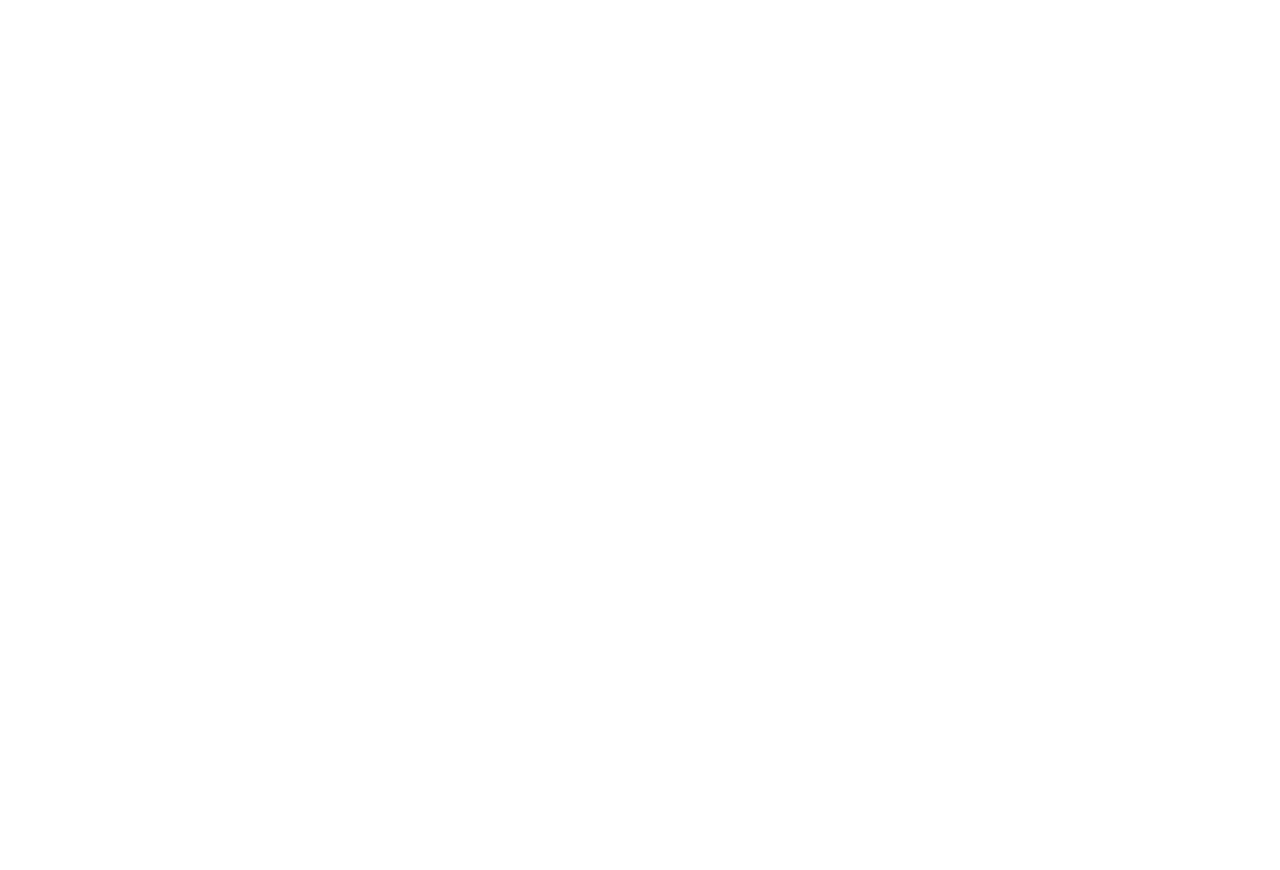
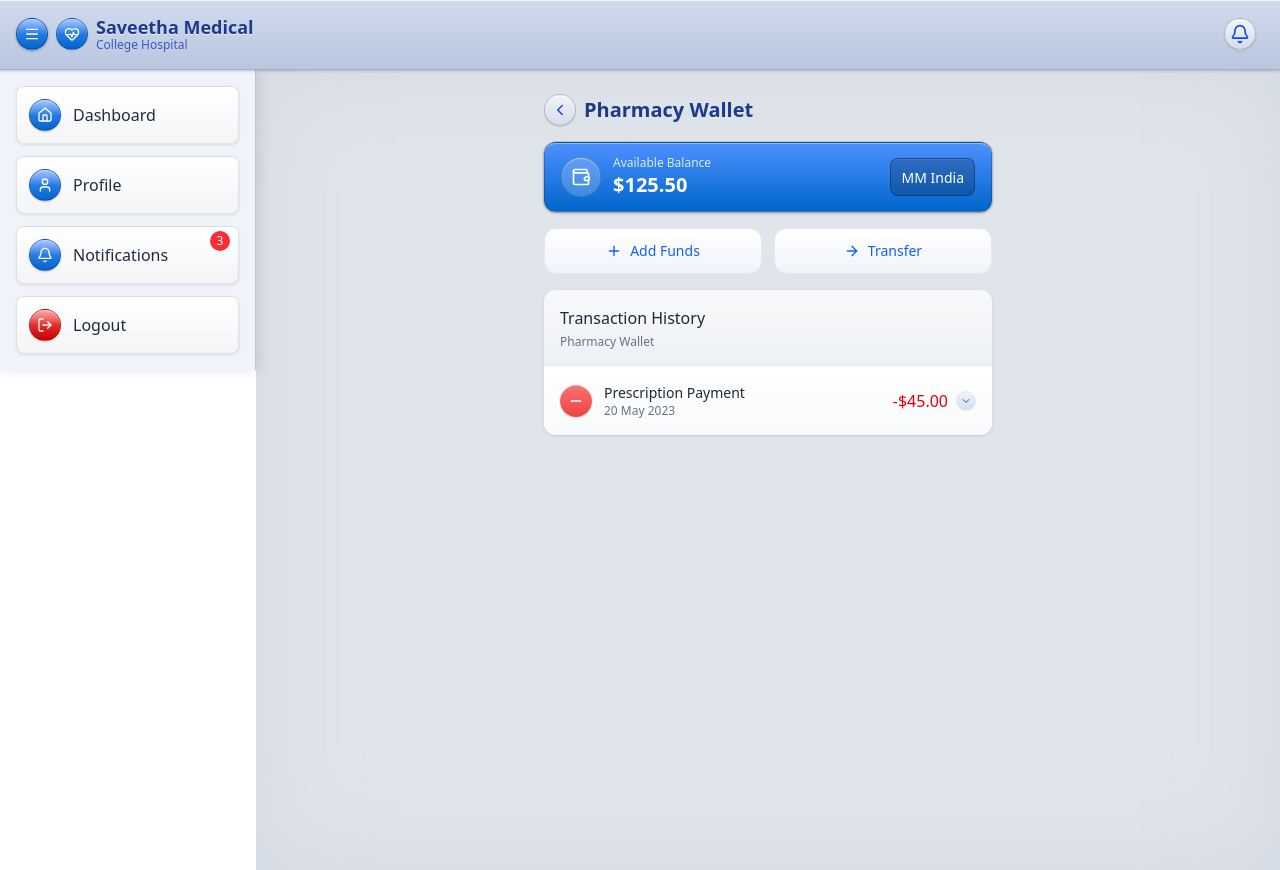
Before and after one commit to Mukunthan-A-R/simats-medical-client, a React (Vite) app: page /patient/pharmacy-wallet/1 in a window 1280 px wide. Before the commit this address had no page. Before the commit the page ends 800 px from the top, so only its background shows below. Built offline with nearby package versions, Linux system fonts and the light colour scheme.

Commit message:
new pharmacy wallet page

```diff
--- a/src/App.jsx
+++ b/src/App.jsx
@@ -13,6 +13,7 @@ import PatientDashboard from "./pages/patient/PatientDashboard";
 import PatientProfile from "./components/patient/PatientProfile";
 import PatientHealthRecords from "./pages/patient/PatientHealthRecords";
 import { PatientHospitalWallet } from "./pages/patient/PatientHospitalWallet";
+import { PatientPharmacyWallet } from "./pages/patient/PatientPharmacyWallet";
 
 function App() {
   return (
@@ -50,6 +51,10 @@ function App() {
               path="hospital-wallet/:patientId"
               element={<PatientHospitalWallet />}
             />
+            <Route
+              path="pharmacy-wallet/:patientId"
+              element={<PatientPharmacyWallet />}
+            />
           </Route>
         </Routes>
       </BrowserRouter>
--- /dev/null
+++ b/src/pages/patient/PatientPharmacyWallet.jsx
@@ -0,0 +1,245 @@
+import React, { useState } from "react";
+import {
+  WalletIcon,
+  PlusIcon,
+  MinusIcon,
+  ChevronLeftIcon,
+  ChevronDownIcon,
+  ChevronUpIcon,
+  ArrowRightIcon,
+} from "lucide-react";
+import { useNavigate } from "react-router-dom";
+
+// -------------------- Reusable Components --------------------
+
+// Wallet balance card
+const WalletCard = ({ balance }) => (
+  <div
+    className="px-4 py-3 rounded-xl mb-4 text-white"
+    style={{
+      background: "linear-gradient(to bottom, #4d90fe, #0066cc)",
+      boxShadow:
+        "0 1px 3px rgba(0,0,0,0.3), inset 0 1px 0 rgba(255,255,255,0.4), 0 0 0 1px rgba(0,0,0,0.1)",
+      border: "1px solid rgba(0,0,0,0.2)",
+    }}
+  >
+    <div className="flex items-center justify-between">
+      <div className="flex items-center">
+        <div
+          className="w-10 h-10 rounded-full flex items-center justify-center mr-3"
+          style={{
+            background: "rgba(255,255,255,0.2)",
+            boxShadow: "inset 0 1px 0 rgba(255,255,255,0.4)",
+            border: "1px solid rgba(0,0,0,0.1)",
+          }}
+        >
+          <WalletIcon size={20} className="text-white" />
+        </div>
+        <div>
+          <p className="text-xs text-blue-100">Available Balance</p>
+          <p className="text-xl font-semibold">{balance}</p>
+        </div>
+      </div>
+      <div
+        className="px-2.5 py-1.5 rounded-lg"
+        style={{
+          background: "rgba(0,0,0,0.2)",
+          boxShadow: "inset 0 1px 0 rgba(255,255,255,0.1)",
+          border: "1px solid rgba(0,0,0,0.3)",
+        }}
+      >
+        <span className="text-sm font-medium text-white">MM India</span>
+      </div>
+    </div>
+  </div>
+);
+
+// Quick actions
+const QuickActions = () => (
+  <div className="grid grid-cols-2 gap-3 mb-4">
+    <button className="p-3 rounded-xl flex items-center justify-center bg-gradient-to-b from-white to-[#f0f4fa] border border-gray-200">
+      <PlusIcon size={16} className="mr-2 text-blue-600" />
+      <span className="font-medium text-blue-600 text-sm">Add Funds</span>
+    </button>
+    <button className="p-3 rounded-xl flex items-center justify-center bg-gradient-to-b from-white to-[#f0f4fa] border border-gray-200">
+      <ArrowRightIcon size={16} className="mr-2 text-blue-600" />
+      <span className="font-medium text-blue-600 text-sm">Transfer</span>
+    </button>
+  </div>
+);
+
+// Transaction row (collapsed)
+const TransactionRow = ({ transaction, expanded, onToggle }) => (
+  <div
+    className="p-4 flex items-center justify-between cursor-pointer hover:bg-gray-50"
+    onClick={onToggle}
+    style={{
+      backgroundImage: expanded
+        ? "linear-gradient(to bottom, #e8f0ff, #d8e6ff)"
+        : "linear-gradient(to bottom, #ffffff, #f8f9fa)",
+    }}
+  >
+    <div className="flex items-center">
+      <div
+        className="w-8 h-8 rounded-full flex items-center justify-center mr-3"
+        style={{
+          background:
+            transaction.type === "credit"
+              ? "linear-gradient(to bottom, #4ade80, #22c55e)"
+              : "linear-gradient(to bottom, #f87171, #ef4444)",
+          boxShadow:
+            "0 1px 2px rgba(0,0,0,0.15), inset 0 1px 0 rgba(255,255,255,0.4)",
+        }}
+      >
+        {transaction.type === "credit" ? (
+          <PlusIcon size={16} className="text-white" />
+        ) : (
+          <MinusIcon size={16} className="text-white" />
+        )}
+      </div>
+      <div>
+        <p className="text-sm font-medium text-gray-800">
+          {transaction.description}
+        </p>
+        <p className="text-xs text-gray-500">{transaction.date}</p>
+      </div>
+    </div>
+    <div className="flex items-center">
+      <p
+        className={`font-medium mr-2 ${
+          transaction.type === "credit" ? "text-green-600" : "text-red-600"
+        }`}
+      >
+        {transaction.type === "credit" ? "+" : "-"}
+        {transaction.amount}
+      </p>
+      <div className="w-5 h-5 rounded-full flex items-center justify-center bg-gradient-to-b from-[#f0f4fa] to-[#d5dde8] border border-gray-200">
+        {expanded ? (
+          <ChevronUpIcon size={12} className="text-blue-700" />
+        ) : (
+          <ChevronDownIcon size={12} className="text-blue-700" />
+        )}
+      </div>
+    </div>
+  </div>
+);
+
+// -------------------- Main Screen --------------------
+export function PatientPharmacyWallet() {
+  const [expandedTransactionId, setExpandedTransactionId] = useState(null);
+  const navigate = useNavigate();
+
+  const walletData = {
+    balance: "$125.50",
+    transactions: [
+      {
+        id: "tx1",
+        date: "20 May 2023",
+        time: "14:30",
+        description: "Prescription Payment",
+        amount: "$45.00",
+        type: "debit",
+        paymentMethod: "Wallet Balance",
+        referenceNumber: "RX-2023-0542",
+        invoiceNumber: "INV-PH-23542",
+        department: "Pharmacy",
+        provider: "SMC Pharmacy Services",
+        items: [
+          {
+            description: "Amoxicillin 500mg (30 tablets)",
+            quantity: 1,
+            unitPrice: "$25.00",
+            amount: "$25.00",
+          },
+          {
+            description: "Ibuprofen 200mg (20 tablets)",
+            quantity: 1,
+            unitPrice: "$15.00",
+            amount: "$15.00",
+          },
+        ],
+        subtotal: "$45.00",
+        tax: "$0.00",
+        notes: "Prescription filled as per Dr. Miller's instructions",
+      },
+      // add more transactions here
+    ],
+  };
+
+  const toggleTransaction = (id) => {
+    setExpandedTransactionId(expandedTransactionId === id ? null : id);
+  };
+
+  return (
+    <div className="flex flex-col min-h-screen">
+      <div
+        className="px-4 py-6 flex-1"
+        style={{
+          backgroundColor: "#e0e5eb",
+          boxShadow: "inset 0 0 100px rgba(180, 190, 210, 0.3)",
+        }}
+      >
+        <div className="max-w-md mx-auto">
+          {/* Header with Back */}
+          <div className="mb-4 flex items-center">
+            <button
+              className="mr-2 w-8 h-8 flex items-center justify-center rounded-full bg-gradient-to-b from-[#f0f4fa] to-[#d5dde8]"
+              onClick={() => {
+                navigate(-1);
+              }}
+              style={{
+                background: "linear-gradient(to bottom, #f0f4fa, #d5dde8)",
+                border: "1px solid rgba(0,0,0,0.2)",
+                boxShadow:
+                  "0 1px 2px rgba(0,0,0,0.1), inset 0 1px 0 rgba(255,255,255,0.8)",
+              }}
+            >
+              <ChevronLeftIcon size={18} className="text-blue-700" />
+            </button>
+            <h1 className="text-xl font-semibold text-blue-900">
+              Pharmacy Wallet
+            </h1>
+          </div>
+
+          {/* Wallet Info */}
+          <WalletCard balance={walletData.balance} />
+
+          {/* Actions */}
+          <QuickActions />
+
+          {/* Transaction List */}
+          <div className="rounded-xl overflow-hidden mb-6 bg-white shadow">
+            <div className="p-4 border-b border-gray-100 bg-gradient-to-b from-[#f8f9fa] to-[#edf0f5]">
+              <h2 className="font-medium text-gray-800">Transaction History</h2>
+              <p className="text-xs text-gray-500 mt-1">Pharmacy Wallet</p>
+            </div>
+            <div className="divide-y divide-gray-100">
+              {walletData.transactions.map((tx) => (
+                <React.Fragment key={tx.id}>
+                  <TransactionRow
+                    transaction={tx}
+                    expanded={expandedTransactionId === tx.id}
+                    onToggle={() => toggleTransaction(tx.id)}
+                  />
+                  {expandedTransactionId === tx.id && (
+                    <div className="p-6 border-t bg-white">
+                      <p className="text-sm text-gray-600">
+                        Invoice #{tx.invoiceNumber}
+                      </p>
+                      <p className="text-xs text-gray-500 mt-1">
+                        Provider: {tx.provider}
+                      </p>
+                      <p className="text-xs text-gray-500 mt-1">
+                        Payment Method: {tx.paymentMethod}
+                      </p>
+                    </div>
+                  )}
+                </React.Fragment>
+              ))}
+            </div>
+          </div>
+        </div>
+      </div>
+    </div>
+  );
+}
```
